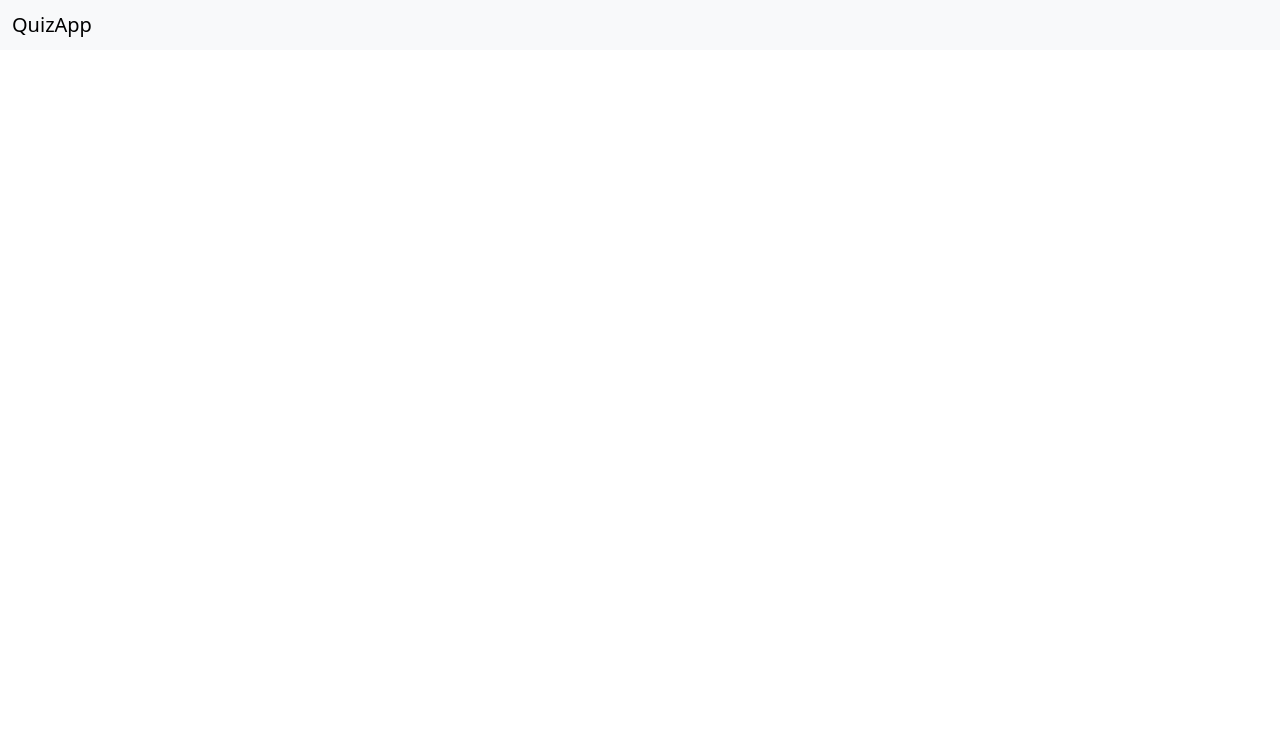
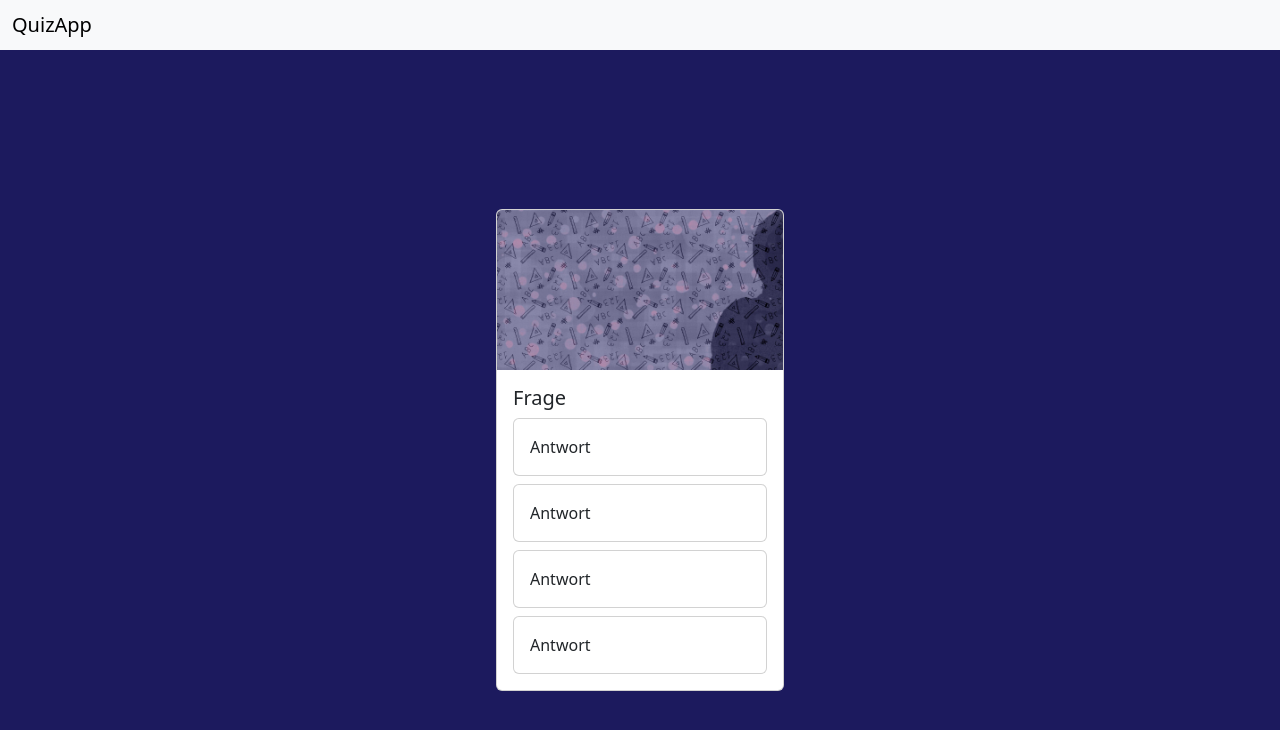
Before and after one commit to IqbalAdel/quizzapp, a website: page index.html in a window 1280 px wide. Drawn offline with nearby package versions, Linux system fonts and the light colour scheme.

Commit message:
adding quiz cards

```diff
--- a/index.html
+++ b/index.html
@@ -17,5 +17,40 @@
         <span class="navbar-brand mb-0 h1">QuizApp</span>
       </div>
     </nav>
+
+    <div class="container">
+        <div class="card" style="width: 18rem;">
+            <img src="./img/pencil.jpg" class="card-img-top" alt="...">
+            <div class="card-body">
+              <h5 class="card-title">Frage</h5>
+
+              <div class="card mb-2">
+                <div class="card-body">
+                  Antwort
+                </div>
+              </div>
+
+              <div class="card mb-2">
+                <div class="card-body">
+                  Antwort
+                </div>
+              </div>
+
+              <div class="card mb-2">
+                <div class="card-body">
+                  Antwort
+                </div>
+              </div>
+
+              <div class="card">
+                <div class="card-body">
+                  Antwort
+                </div>
+              </div>
+
+
+            </div>
+          </div>
+    </div>
   </body>
 </html>
--- a/style.css
+++ b/style.css
@@ -1,3 +1,12 @@
-.body{
+body{
     margin: 0;
+    background-color: #1C1A5E !important;
 }
+
+.container{
+    min-height: 100vh;
+    background-color: #1C1A5E !important;
+    display: flex;
+    justify-content: center;
+    align-items: center;
+}
```
Also changed, not shown: img/pencil.jpg (added).
